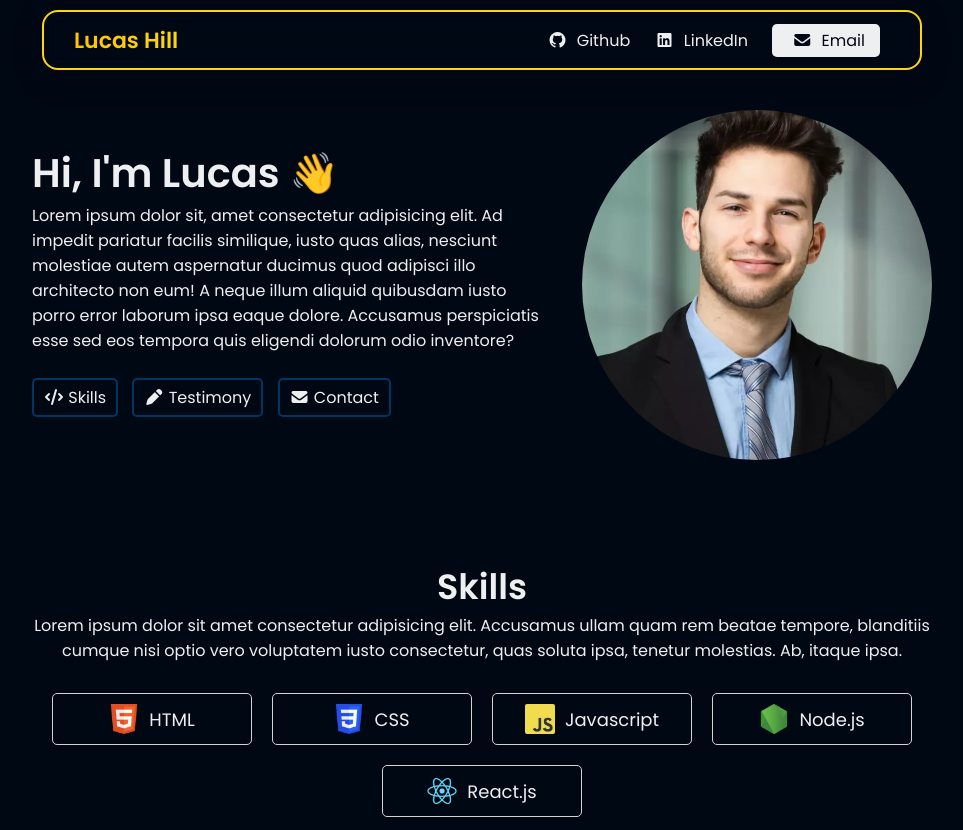
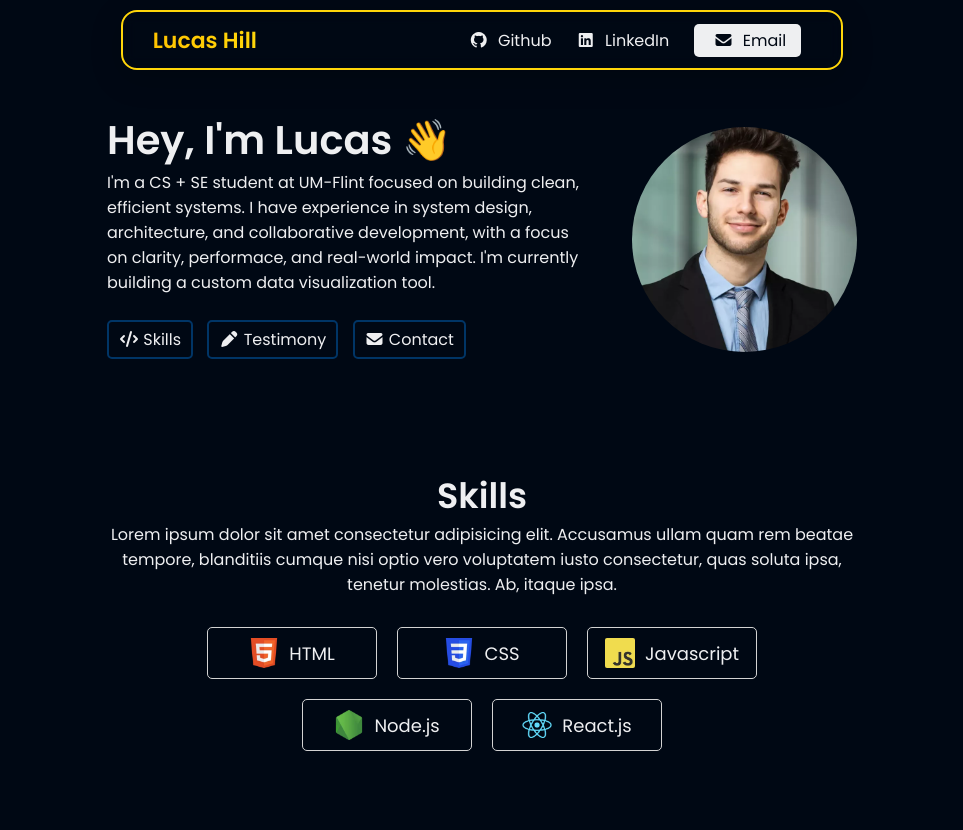
Before and after one commit to lucashill-dev/portfolio-website, a plain HTML site: page index.html in a window 1280 px wide. Shown: the top 830 px of the page, without its empty margins (158-1121 px from the left). Drawn offline with Linux system fonts and the light colour scheme.

Commit message:
Filled in some info

```diff
--- a/index.html
+++ b/index.html
@@ -43,8 +43,8 @@
         <!-- Hero -->
         <section class="hero-section">
             <div class="text">
-                <h2>Hi, I'm Lucas 👋</h2>
-                <p>Lorem ipsum dolor sit, amet consectetur adipisicing elit. Ad impedit pariatur facilis similique, iusto quas alias, nesciunt molestiae autem aspernatur ducimus quod adipisci illo architecto non eum! A neque illum aliquid quibusdam iusto porro error laborum ipsa eaque dolore. Accusamus perspiciatis esse sed eos tempora quis eligendi dolorum odio inventore?</p>
+                <h2>Hey, I'm Lucas 👋</h2>
+                <p>I'm a CS + SE student at UM-Flint focused on building clean, efficient systems. I have experience in system design, architecture, and collaborative development, with a focus on clarity, performace, and real-world impact. I'm currently building a custom data visualization tool. </p>
 
                 <div class="links">
                     <a href="#skills">
--- a/styles.css
+++ b/styles.css
@@ -18,7 +18,7 @@ html {
 body {
     font-family: 'Poppins', sans-serif;
     background-color: var(--background-color);
-    max-width: 1000px;
+    max-width: 850px;
     margin: 0 auto;
 }
 
@@ -36,7 +36,7 @@ nav {
     justify-content: space-between;
     align-items: center;
     padding: 0 30px;
-    max-width: 88%;
+    max-width: 85%;
     margin: 0 auto 50px;
     height: 60px;
 
@@ -125,7 +125,7 @@ nav .right a:last-child span, nav .right a:last-child i {
 }
 .hero-section .headshot img {
     border-radius: 50%;
-    width: 350px;
+    width: 225px;
 }
 
 /* Skills */
@@ -155,7 +155,7 @@ nav .right a:last-child span, nav .right a:last-child i {
     justify-content: center;
     align-items: center;
     gap:10px;
-    width: 200px;
+    width: 170px;
     padding: 10px 20px;
     margin: 10px;
     border: 1.5px solid #d3d3d3;
```
